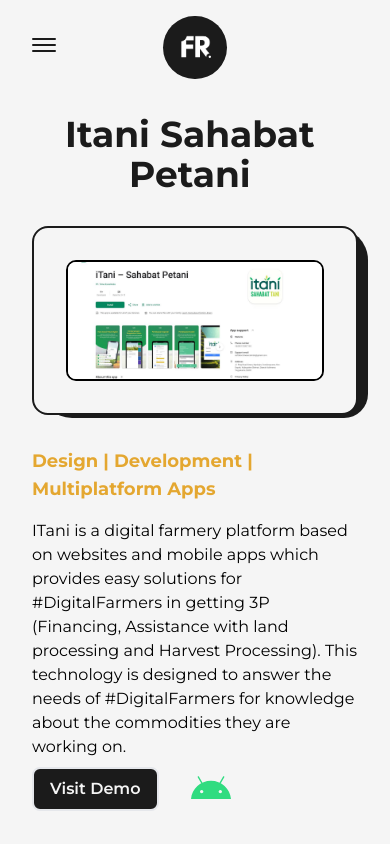
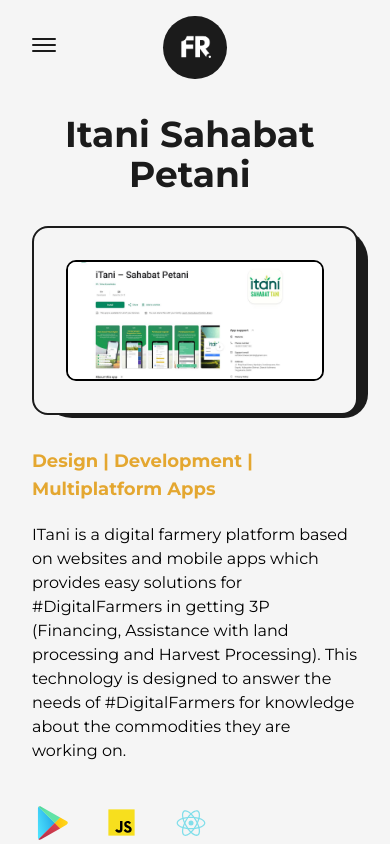
Before and after one commit to FthRobby/portofolio-next-v2, a Next.js app: page /projects/itani in a window 390 px wide. Shown: the top 844 px of the page. Built offline with nearby package versions, Linux system fonts and the light colour scheme.

Commit message:
🔥 update: update project layouts screens

```diff
--- a/src/pages/projects/imanhub.js
+++ b/src/pages/projects/imanhub.js
@@ -62,8 +62,18 @@
               <h4 className="mt-4 text-lg font-800 capitalize text-dark/75 dark:text-light/75">
                 {/* Unleashing the Power of Expo Framework */}
               </h4>
-
-              <div className="mt-2 flex items-center grid-cols-8 gap-4 sm:gap-8">
+              <div className="flex flex-row-reverse sm:flex-col gap-9 justify-center mt-10">
+                <div className=" flex items-center grid-cols-8 gap-4 sm:gap-8">
+                  <Link href="" className="w-10">
+                    <JsIcon />
+                  </Link>
+                  <Link href="" className="w-10">
+                    <ReactIcon />
+                  </Link>
+                  <Link href="" className="w-10" aria-label="github link">
+                    <ExpoIcon />
+                  </Link>
+                </div>
                 <Link
                   aria-disabled
                   className="p-2 px-6 text-lg font-semibold sm:px-4 sm:text-base rounded-lg border-2 border-solid bg-dark capitalize text-light hover:cursor-not-allowed"
@@ -71,15 +81,6 @@
                   href=""
                 >
                   Not Avaiable
-                </Link>
-                <Link href="" className="w-10" aria-label="github link">
-                  <JsIcon />
-                </Link>
-                <Link href="" className="w-10" aria-label="github link">
-                  <ReactIcon />
-                </Link>
-                <Link href="" className="w-10" aria-label="github link">
-                  <ExpoIcon />
                 </Link>
               </div>
             </div>
--- a/src/pages/projects/itani.js
+++ b/src/pages/projects/itani.js
@@ -10,6 +10,9 @@
   AndroidIcon,
   IosIcon,
   HuaweiIcon,
+  JsIcon,
+  ReactIcon,
+  PlaystoreIcon,
 } from "@/components/Icons";
 
 import proj1 from "/public/images/projects/itani.jpg";
@@ -42,7 +45,7 @@
               <h3 className="mb-4 text-lg font-bold  text-lightGreen dark:text-primaryDark">
                 Design | Development | Multiplatform Apps
               </h3>
-              <div classNname="w-full border-2 border-solid border-light bg-light"></div>
+              <div className="w-full border-2 border-solid border-light bg-light"></div>
               <p className="">
                 ITani is a digital farmery platform based on websites and mobile
                 apps which provides easy solutions for #DigitalFarmers in
@@ -55,26 +58,33 @@
                 Unleashing the Power of Expo Framework
               </h4> */}
 
-              <div className="mt-2 flex items-center grid-cols-8 gap-4 sm:gap-8">
+              <div className="flex flex-row-reverse sm:flex-col gap-9 justify-center mt-10">
+                <div className=" flex items-center grid-cols-8 gap-4 sm:gap-8">
+                  <Link
+                    href="https://play.google.com/store/apps/details?id=com.frobby10.ipanganpetani"
+                    target={"_blank"}
+                    className="w-10"
+                    aria-label="github link"
+                  >
+                    <PlaystoreIcon />
+                  </Link>
+                  <Link href="" className="w-10">
+                    <JsIcon />
+                  </Link>
+                  <Link href="" className="w-10">
+                    <ReactIcon />
+                  </Link>
+                </div>
                 <Link
-                  className=" p-2 px-6 text-lg font-semibold
-             sm:px-4 sm:text-base rounded-lg border-2 border-solid bg-dark
-            capitalize text-light hover:border-dark hover:bg-transparent hover:text-dark
-            dark:bg-light dark:text-dark dark:hover:border-light dark:hover:bg-dark dark:hover:text-light
-            md:p-2 md:px-4 md:text-base"
+                  className=" p-2 px-6 text-lg font-semibold sm:px-4 sm:text-base rounded-lg border-2 border-solid bg-dark
+                  capitalize text-light hover:border-dark hover:bg-transparent hover:text-dark
+                dark:bg-light dark:text-dark dark:hover:border-light dark:hover:bg-dark dark:hover:text-light
+                  md:p-2 md:px-4 md:text-base text-center"
                   aria-label="Visit Theme Demo"
                   href="https://play.google.com/store/apps/details?id=com.frobby10.ipanganpetani"
                   target={"_blank"}
                 >
                   Visit Demo
-                </Link>
-                <Link
-                  href="https://play.google.com/store/apps/details?id=com.frobby10.ipanganpetani"
-                  target={"_blank"}
-                  className="w-10"
-                  aria-label="github link"
-                >
-                  <AndroidIcon />
                 </Link>
               </div>
             </div>
--- a/src/pages/projects/restopia-mobile.js
+++ b/src/pages/projects/restopia-mobile.js
@@ -60,23 +60,25 @@
                 {/* Unleashing the Power of Expo Framework */}
               </h4>
 
-              <div className="mt-2 flex items-center grid-cols-8 gap-4 sm:gap-8">
+              <div className="flex flex-row-reverse sm:flex-col gap-9 justify-center mt-10">
+                <div className=" flex items-center grid-cols-8 gap-4 sm:gap-8">
+                  <Link href="" className="w-10" aria-label="github link">
+                    <JsIcon />
+                  </Link>
+                  <Link href="" className="w-10" aria-label="github link">
+                    <VueIcon />
+                  </Link>
+                  <Link href="" className="w-10" aria-label="github link">
+                    <TailwindIcon />
+                  </Link>
+                </div>
                 <Link
                   aria-disabled
-                  className="p-2 px-6 text-lg font-semibold sm:px-4 sm:text-base rounded-lg border-2 border-solid bg-dark capitalize text-light hover:cursor-not-allowed"
+                  className="p-2 px-6 text-center text-lg font-semibold sm:px-4 sm:text-base rounded-lg border-2 border-solid bg-dark capitalize text-light hover:cursor-not-allowed"
                   aria-label="Visit Theme Demo"
                   href=""
                 >
                   Not Avaiable
-                </Link>
-                <Link href="" className="w-10" aria-label="github link">
-                  <JsIcon />
-                </Link>
-                <Link href="" className="w-10" aria-label="github link">
-                  <VueIcon />
-                </Link>
-                <Link href="" className="w-10" aria-label="github link">
-                  <TailwindIcon />
                 </Link>
               </div>
             </div>
--- a/src/pages/projects/smart-farm.js
+++ b/src/pages/projects/smart-farm.js
@@ -61,23 +61,25 @@
                 {/* Unleashing the Power of Expo Framework */}
               </h4>
 
-              <div className="mt-2 flex items-center grid-cols-8 gap-4 sm:gap-8">
+              <div className="flex flex-row-reverse sm:flex-col gap-9 justify-center mt-10">
+                <div className=" flex items-center grid-cols-8 gap-4 sm:gap-8">
+                  <Link href="" className="w-10" aria-label="github link">
+                    <JsIcon />
+                  </Link>
+                  <Link href="" className="w-10" aria-label="github link">
+                    <VueIcon />
+                  </Link>
+                  <Link href="" className="w-10" aria-label="github link">
+                    <BootstrapIcon />
+                  </Link>
+                </div>
                 <Link
                   aria-disabled
-                  className="p-2 px-6 text-lg font-semibold sm:px-4 sm:text-base rounded-lg border-2 border-solid bg-dark capitalize text-light hover:cursor-not-allowed"
+                  className="p-2 px-6 text-center text-lg font-semibold sm:px-4 sm:text-base rounded-lg border-2 border-solid bg-dark capitalize text-light hover:cursor-not-allowed"
                   aria-label="Visit Theme Demo"
                   href=""
                 >
                   Not Avaiable
-                </Link>
-                <Link href="" className="w-10" aria-label="github link">
-                  <JsIcon />
-                </Link>
-                <Link href="" className="w-10" aria-label="github link">
-                  <VueIcon />
-                </Link>
-                <Link href="" className="w-10" aria-label="github link">
-                  <BootstrapIcon />
                 </Link>
               </div>
             </div>
--- a/src/pages/projects/smart-ternak.js
+++ b/src/pages/projects/smart-ternak.js
@@ -63,15 +63,8 @@
                 {/* Unleashing the Power of Expo Framework */}
               </h4>
 
-              <div className="mt-2 flex items-center grid-cols-8 gap-4 sm:gap-8">
-                <Link
-                  aria-disabled
-                  className="p-2 px-6 text-lg font-semibold sm:px-4 sm:text-base rounded-lg border-2 border-solid bg-dark capitalize text-light hover:cursor-not-allowed"
-                  aria-label="Visit Theme Demo"
-                  href=""
-                >
-                  Not Avaiable
-                </Link>
+              <div className="flex flex-row-reverse sm:flex-col gap-9 justify-center mt-10">
+                <div className=" flex items-center grid-cols-8 gap-4 sm:gap-8">
                 <Link href="" className="w-10" aria-label="github link">
                   <JsIcon />
                 </Link>
@@ -84,7 +77,18 @@
                 <Link href="" className="w-10" aria-label="github link">
                   <PiniaLogo />
                 </Link>
+                </div>
+                <Link
+                  aria-disabled
+                  className="p-2 px-6 text-lg text-center font-semibold sm:px-4 sm:text-base rounded-lg border-2 border-solid bg-dark capitalize text-light hover:cursor-not-allowed"
+                  aria-label="Visit Theme Demo"
+                  href=""
+                >
+                  Not Avaiable
+                </Link>
               </div>
+
+
             </div>
             <div
               className="relative col-span-4 h-max rounded-2xl border-2 border-solid border-dark
```
Also changed, not shown: src/pages/projects/epresensi-semeru.js (+18 -29 lines), src/pages/projects/restopia-dashboard.js (+18 -11 lines).
